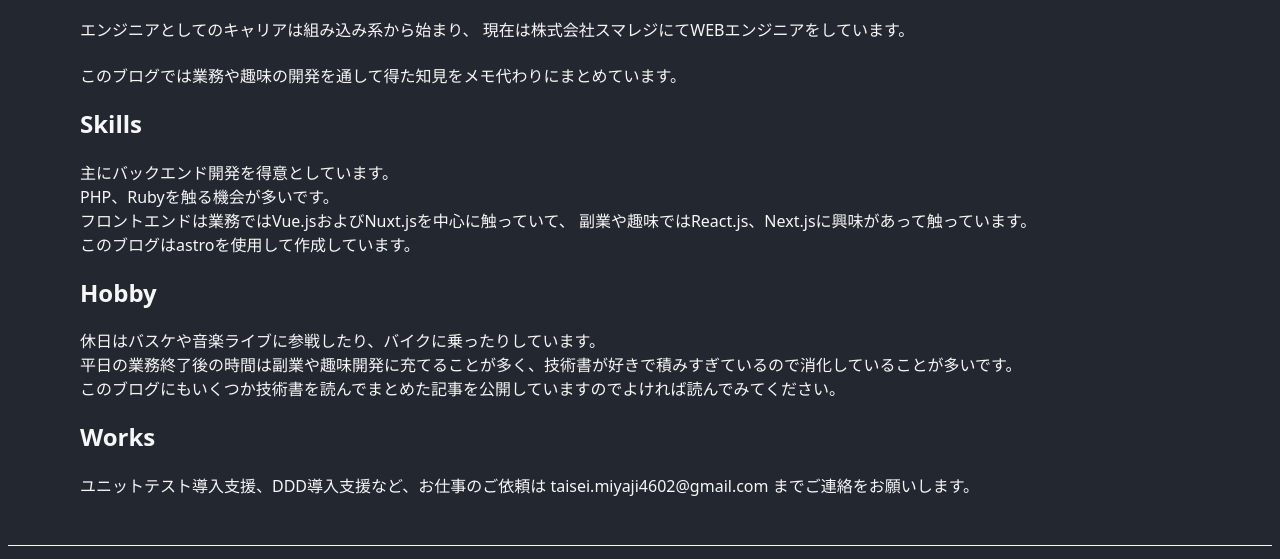
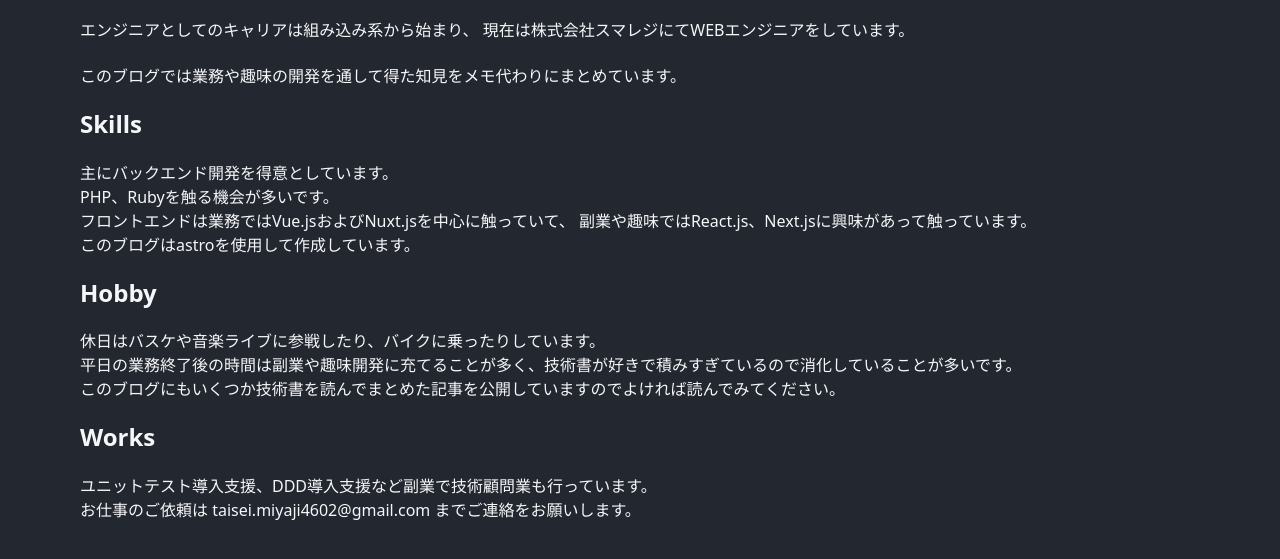
Before and after one commit to taiseimiyaji/astro-blog, an Astro site: page /profile in a window 1280 px wide. Shown: the part 335-894 px from the top of the page. Built offline with nearby package versions, Linux system fonts and the light colour scheme; Astro itself is replaced by a stand-in of ours.

Commit message:
fix: profileに副業の旨を記載

```diff
--- a/src/pages/profile.astro
+++ b/src/pages/profile.astro
@@ -56,7 +56,8 @@ const posts = postOrderByCreatedAt(blogEntries);
               Works
             </h2>
             <p>
-              ユニットテスト導入支援、DDD導入支援など、お仕事のご依頼は <a href="mailto:taisei.miyaji4602@gmail.com">taisei.miyaji4602@gmail.com</a> までご連絡をお願いします。<br>
+              ユニットテスト導入支援、DDD導入支援など副業で技術顧問業も行っています。<br>
+              お仕事のご依頼は <a href="mailto:taisei.miyaji4602@gmail.com">taisei.miyaji4602@gmail.com</a> までご連絡をお願いします。<br>
             </p>
           </div>
         <Footer></Footer>
```
Also changed, not shown: 1 other file.
